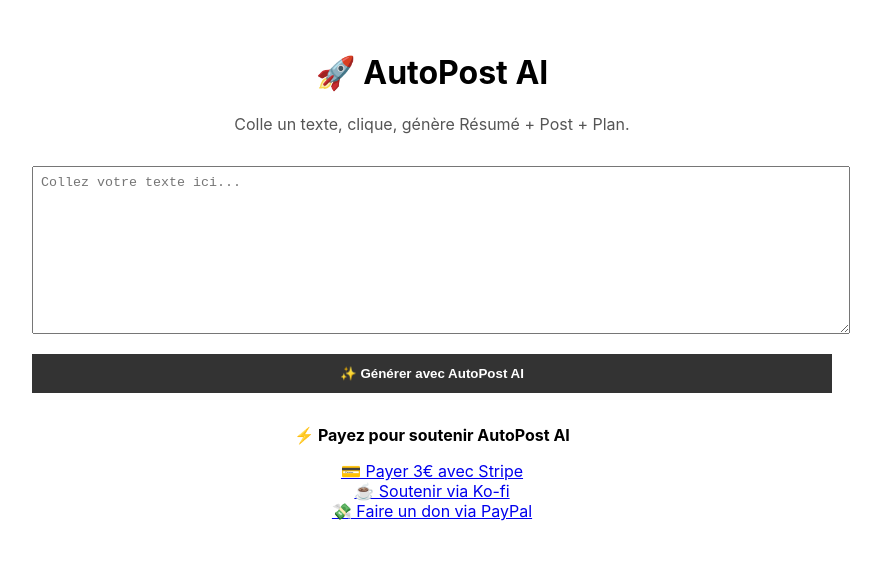
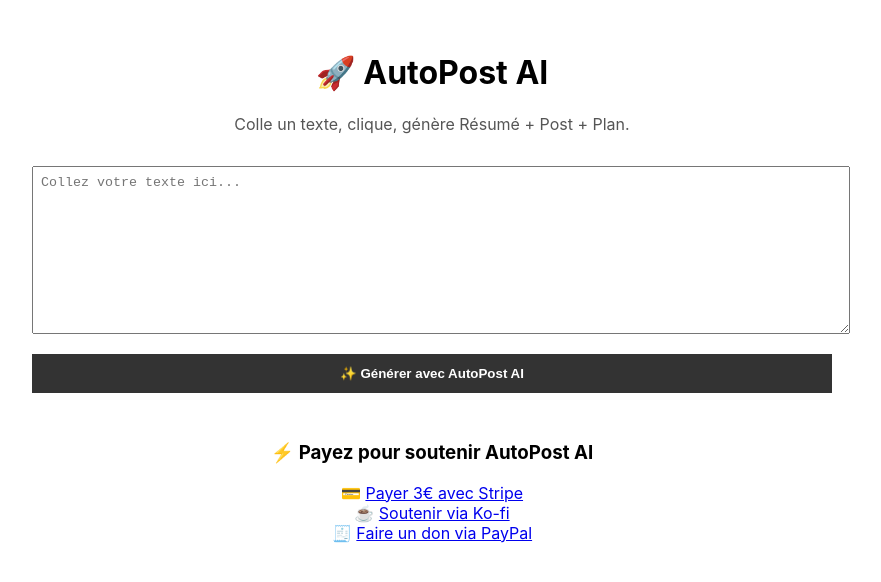
Before and after one commit to Casemero1234/autopost-ai-front, a React (Create React App) app: page / in a window 1280 px wide. Shown: the top 582 px of the page, without its empty margins (208-1089 px from the left). Built offline with nearby package versions, Linux system fonts and the light colour scheme.

Commit message:
✨ Ajout des liens Stripe, Ko-fi et PayPal

```diff
--- a/src/App.js
+++ b/src/App.js
@@ -35,7 +35,12 @@
         placeholder="Collez votre texte ici..."
         value={input}
         onChange={(e) => setInput(e.target.value)}
-        style={{ width: "100%", height: "150px", marginTop: "1rem", padding: "0.5rem" }}
+        style={{
+          width: "100%",
+          height: "150px",
+          marginTop: "1rem",
+          padding: "0.5rem",
+        }}
       />
 
       <button
@@ -54,21 +59,6 @@
       >
         {loading ? "Génération en cours..." : "✨ Générer avec AutoPost AI"}
       </button>
-
-      <div style={{ marginTop: "2rem", textAlign: "center" }}>
-        <p><strong>⚡ Payez pour soutenir AutoPost AI</strong></p>
-        <a href="https://buy.stripe.com/9AQ4gA6oxab71Qk7ss" target="_blank" rel="noreferrer">
-          💳 Payer 3€ avec Stripe
-        </a>
-        <br />
-        <a href="https://ko-fi.com/casemero" target="_blank" rel="noreferrer">
-          ☕ Soutenir via Ko-fi
-        </a>
-        <br />
-        <a href="https://paypal.me/loopbot96" target="_blank" rel="noreferrer">
-          💸 Faire un don via PayPal
-        </a>
-      </div>
 
       {result && (
         <div style={{ marginTop: "2rem" }}>
@@ -97,6 +87,27 @@
           )}
         </div>
       )}
+
+      <div style={{ textAlign: "center", marginTop: "3rem" }}>
+        <h3>⚡ Payez pour soutenir AutoPost AI</h3>
+        <ul style={{ listStyle: "none", padding: 0 }}>
+          <li>
+            💳 <a href="https://buy.stripe.com/9AQ4gA6oxab71Qk7ss" target="_blank" rel="noopener noreferrer">
+              Payer 3€ avec Stripe
+            </a>
+          </li>
+          <li>
+            ☕ <a href="https://ko-fi.com/casemero" target="_blank" rel="noopener noreferrer">
+              Soutenir via Ko-fi
+            </a>
+          </li>
+          <li>
+            🧾 <a href="https://www.paypal.com/paypalme/loopbot96" target="_blank" rel="noopener noreferrer">
+              Faire un don via PayPal
+            </a>
+          </li>
+        </ul>
+      </div>
     </div>
   );
 }
```
